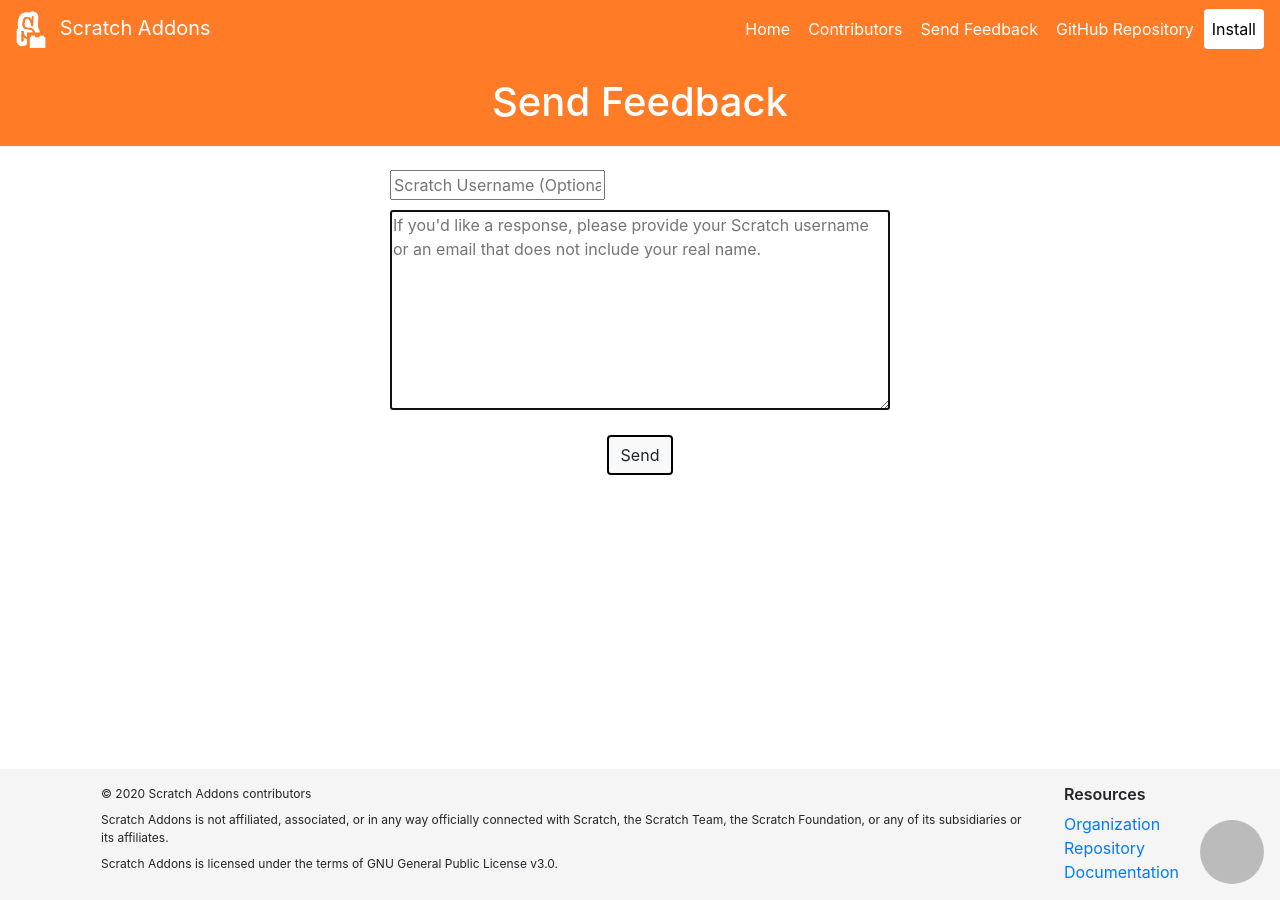
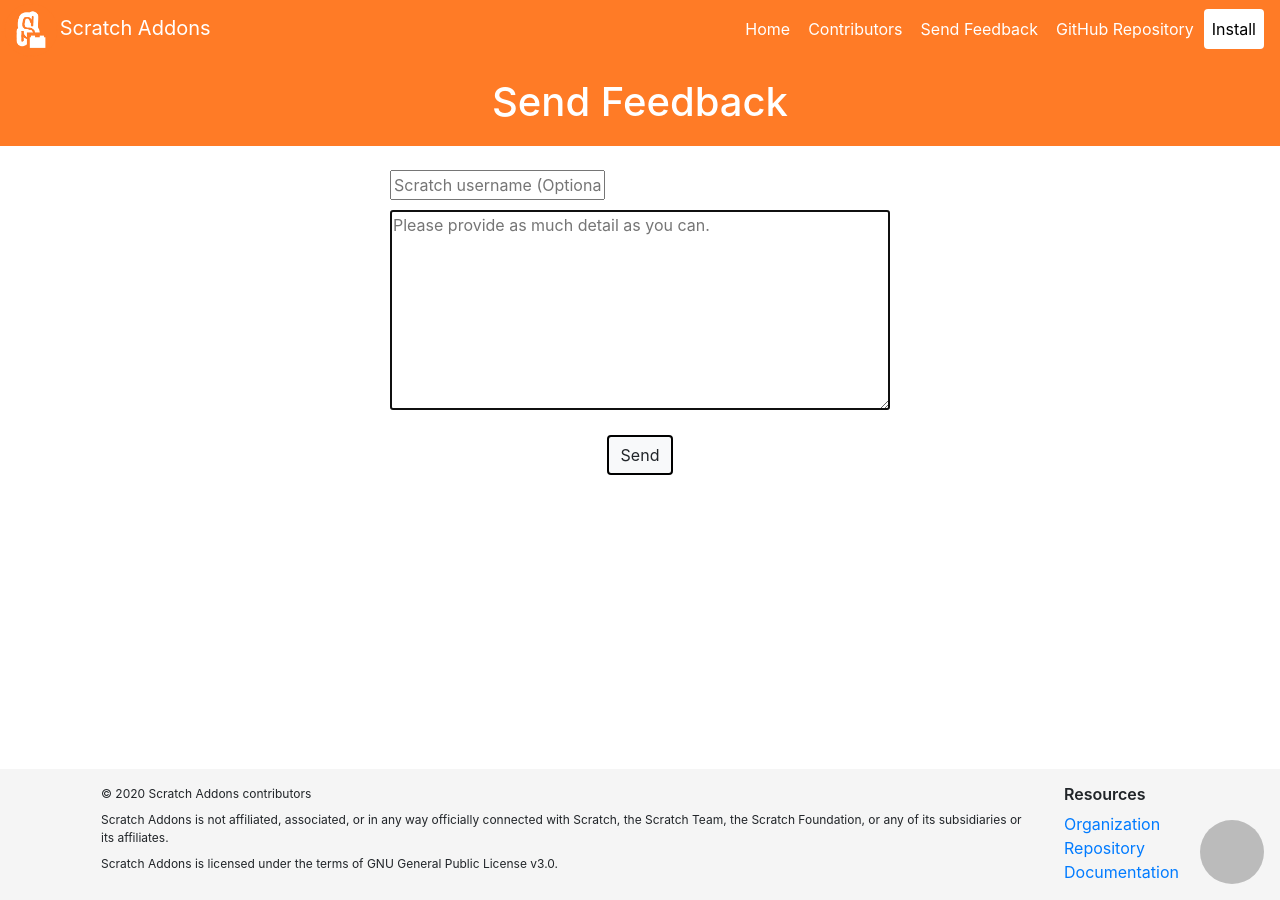
Before and after one commit to ScratchAddons/website, a Jekyll site: the page built from feedback.html, in a window 1280 px wide. Built offline with Jekyll 4.4.1, drawn with Linux system fonts in a browser that asks for light colours.

Commit message:
Change textarea placeholders in feedback page

```diff
--- a/feedback.html
+++ b/feedback.html
@@ -11,8 +11,8 @@
 
 <div id="main">
     <div>
-        <input type="text" autofocus maxlength="150" placeholder="Scratch Username (Optional)" id="username" data-lpignore="true"></input>
-        <textarea autofocus maxlength="1500" placeholder="If you'd like a response, please provide your Scratch username or an email that does not include your real name." id="mainfeedback"></textarea>
+        <input type="text" autofocus maxlength="150" placeholder="Scratch username (Optional)" id="username" data-lpignore="true"></input>
+        <textarea autofocus maxlength="1500" placeholder="Please provide as much detail as you can." id="mainfeedback"></textarea>
     </div>
     <div style="margin-top: 25px;">
         <button id="send-feedback" class="btn btn-light">Send</button>
```
